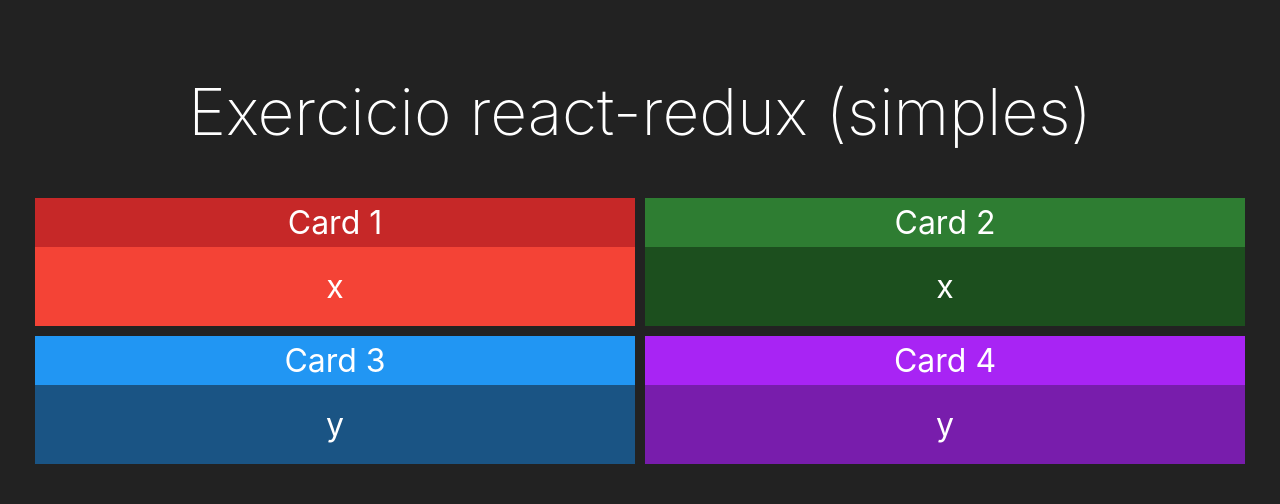
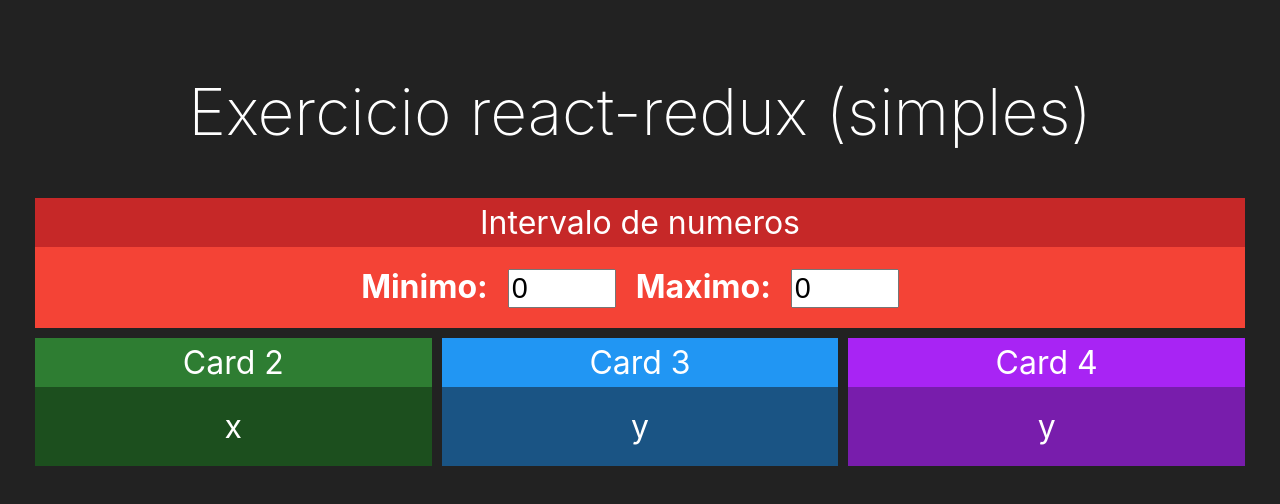
Before and after one commit to Miguel-Barros-Clear/simple-redux-project, a React (Create React App) app: page / in a window 1280 px wide. Shown: the top 504 px of the page. Built offline with nearby package versions, Linux system fonts and the light colour scheme.

Commit message:
feat: adding interval component

```diff
--- a/src/App.js
+++ b/src/App.js
@@ -1,15 +1,17 @@
 import './App.css';
+
 import Card from './components/Card';
+import Intervalo from './components/Intervalo';
 
 function App() {
   return (
     <div className="App">
       <h1>Exercicio react-redux (simples)</h1>
       <div className='linha'>
-        <Card title="Card 1" red>x</Card>
-        <Card title="Card 2" green>x</Card>
+        <Intervalo title="Card 1" red>x</Intervalo>
       </div>
       <div className='linha'>
+        <Card title="Card 2" green>x</Card>
         <Card title="Card 3" blue>y</Card>
         <Card title="Card 4" purple>y</Card>
       </div>
--- /dev/null
+++ b/src/components/Intervalo.css
@@ -0,0 +1,6 @@
+.Intervalo input {
+    font-size: 1.8rem;
+    margin-left: 20px;
+    margin-right: 20px;
+    width: 100px;
+}
--- /dev/null
+++ b/src/components/Intervalo.jsx
@@ -0,0 +1,21 @@
+/* eslint-disable import/no-anonymous-default-export */
+import "./Intervalo.css";
+import React from "react";
+import Card from "./Card";
+
+export default (props) => {
+  return (
+    <Card title="Intervalo de numeros" red>
+      <div className="Intervalo">
+        <span>
+          <strong>Minimo:</strong>
+          <input type="number" value={0} readOnly />
+        </span>
+        <span>
+          <strong>Maximo:</strong>
+          <input type="number" value={0} readOnly />
+        </span>
+      </div>
+    </Card>
+  );
+};
```
